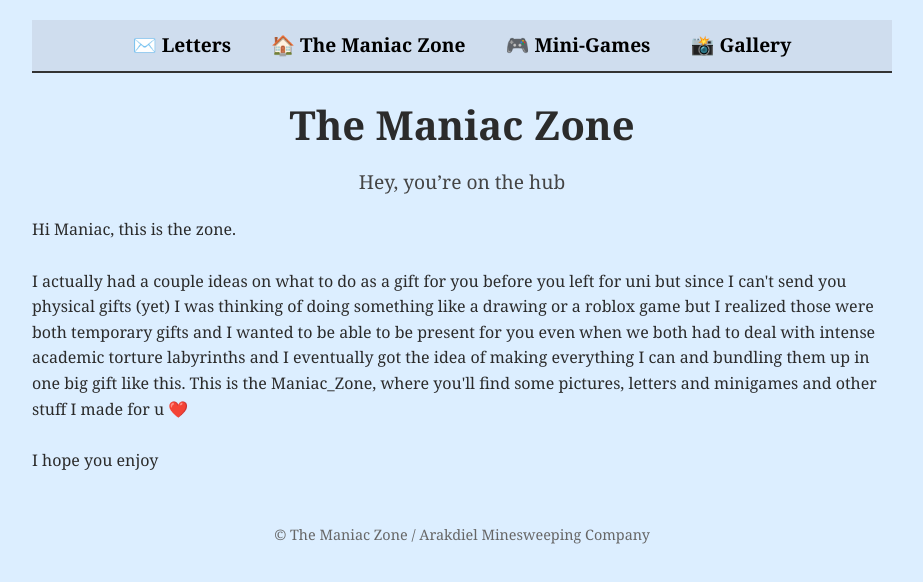
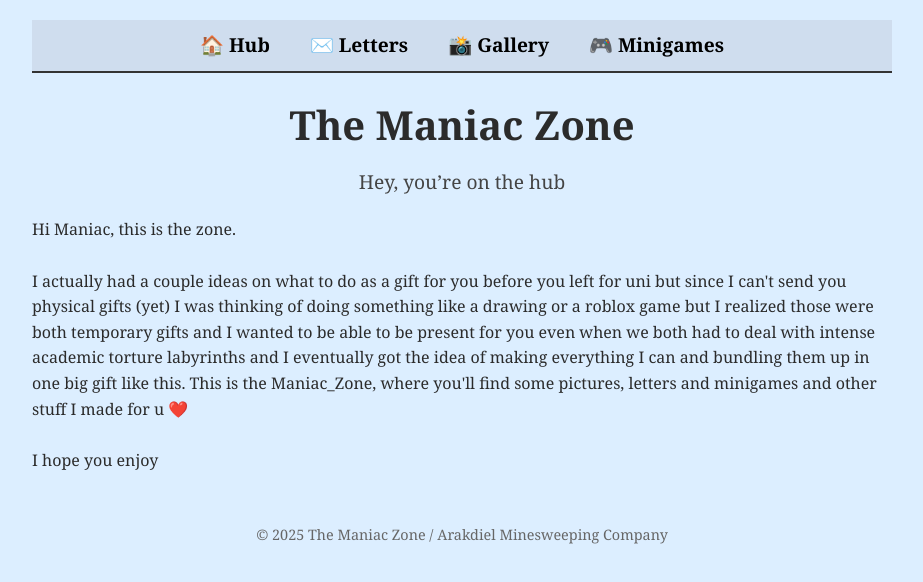
Before and after one commit to TheManiacZone/TheManiacZone.github.io, a plain HTML site: page index.html in a window 1280 px wide. Shown: the whole page, without its empty margins (178-1101 px from the left). Drawn offline with Linux system fonts and the light colour scheme.

Commit message:
Update index.html

```diff
--- a/index.html
+++ b/index.html
@@ -11,10 +11,10 @@
   <!-- Top Navigation Bar -->
   <nav class="top-nav">
     <ul>
+      <li><a href="index.html">🏠 Hub</a></li>
       <li><a href="letters.html">✉️ Letters</a></li>
-      <li><a href="index.html">🏠 The Maniac Zone</a></li>
-      <li><a href="games.html">🎮 Mini-Games</a></li>
-      <li><a href="posts/gallery.html">📸 Gallery</a></li>
+      <li><a href="gallery.html">📸 Gallery</a></li>
+      <li><a href="games.html">🎮 Minigames</a></li>
     </ul>
   </nav>
 
@@ -44,5 +44,10 @@
     <p>&copy; <span id="year"></span> The Maniac Zone / Arakdiel Minesweeping Company</p>
   </footer>
 
+  <script>
+    // Auto-update year
+    document.getElementById("year").textContent = new Date().getFullYear();
+  </script>
+
 </body>
 </html>
```
